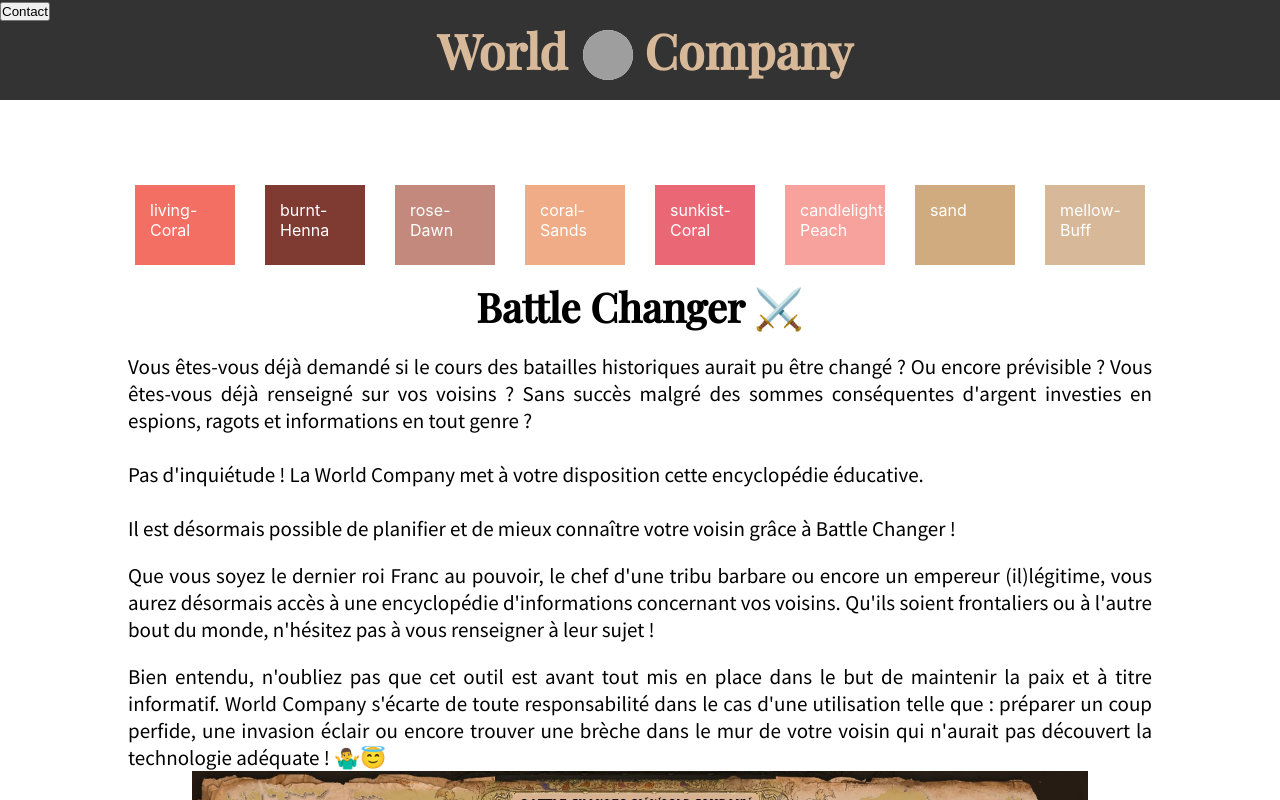
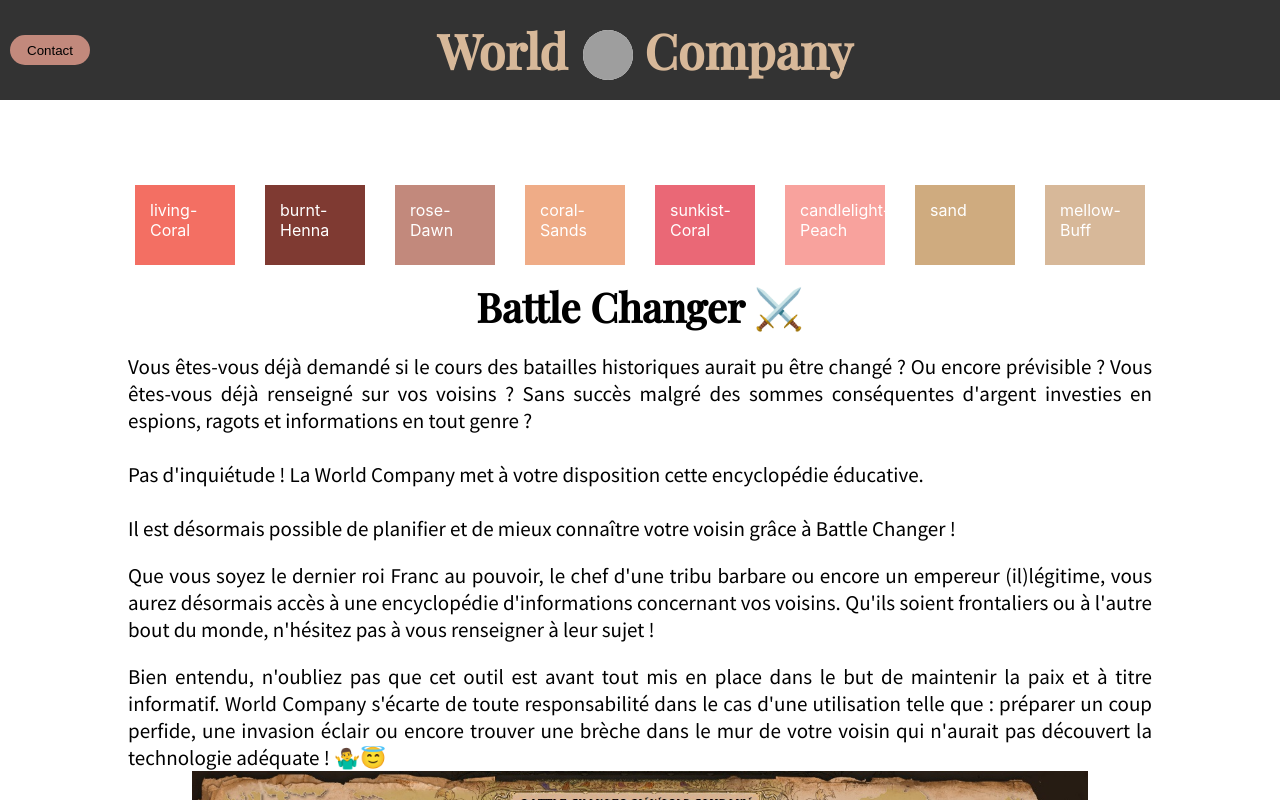
Before and after one commit to MaximeKirch/Worldcompany, a React (Create React App) app: page / in a window 1280 px wide. Shown: the top 800 px of the page. Built offline with nearby package versions, Linux system fonts and the light colour scheme; grey boxes are pictures that could not be loaded; a web font is replaced by a local one.

Commit message:
GH Pages

```diff
--- a/src/App.css
+++ b/src/App.css
@@ -29,6 +29,7 @@
 * {
   margin: 0;
   padding: 0;
+  z-index: 0;
 }
 
 
@@ -53,6 +54,10 @@
   font-weight: 700;
   text-align: center;
   margin: 10px 0px;
+  position: absolute;
+  z-index: 99;
+  top: 0;
+
 
 }
 
@@ -142,7 +147,20 @@
 .modal-toggle {
   position: absolute;
   z-index: 99;
+  left: 0;
+  margin-left: 10px;
+
+}
+
+.modal-toggle > button {
+  height: 30px;
+  width: 80px;
+  background: var(--rose-Dawn);
+  border-radius: 20px;
+  border:none;
   top: 0;
+  bottom: 0;
+
 }
 /* INDEX OF CSS FILE */
 
--- a/src/component/Logo.js
+++ b/src/component/Logo.js
@@ -8,18 +8,21 @@ export default function Logo() {
     const {isShowing, toggle} = useModal();
     return (
         <>
+
         <div className="logoContainer">
+
+        <div className="modal-toggle">
+            <button onClick={toggle}>Contact</button>
+
+            <Contact isShowing={isShowing} hide={toggle} />
+        </div>
             <h1>World</h1>
             <img id="logo" src="https://freepikpsd.com/media/2020/03/Free-World-PNG-File.png" alt="logo"/>
             <h1>Company</h1>
 
         </div>
 
-        <div className="modal-toggle">
-            <button onClick={toggle}>Contact</button>
 
-            <Contact isShowing={isShowing} hide={toggle} />
-        </div>
 
         </>
     )
```
Also changed, not shown: package.json (+7 -1 lines), 1 other file (tests, documents, lock files or other folders).
